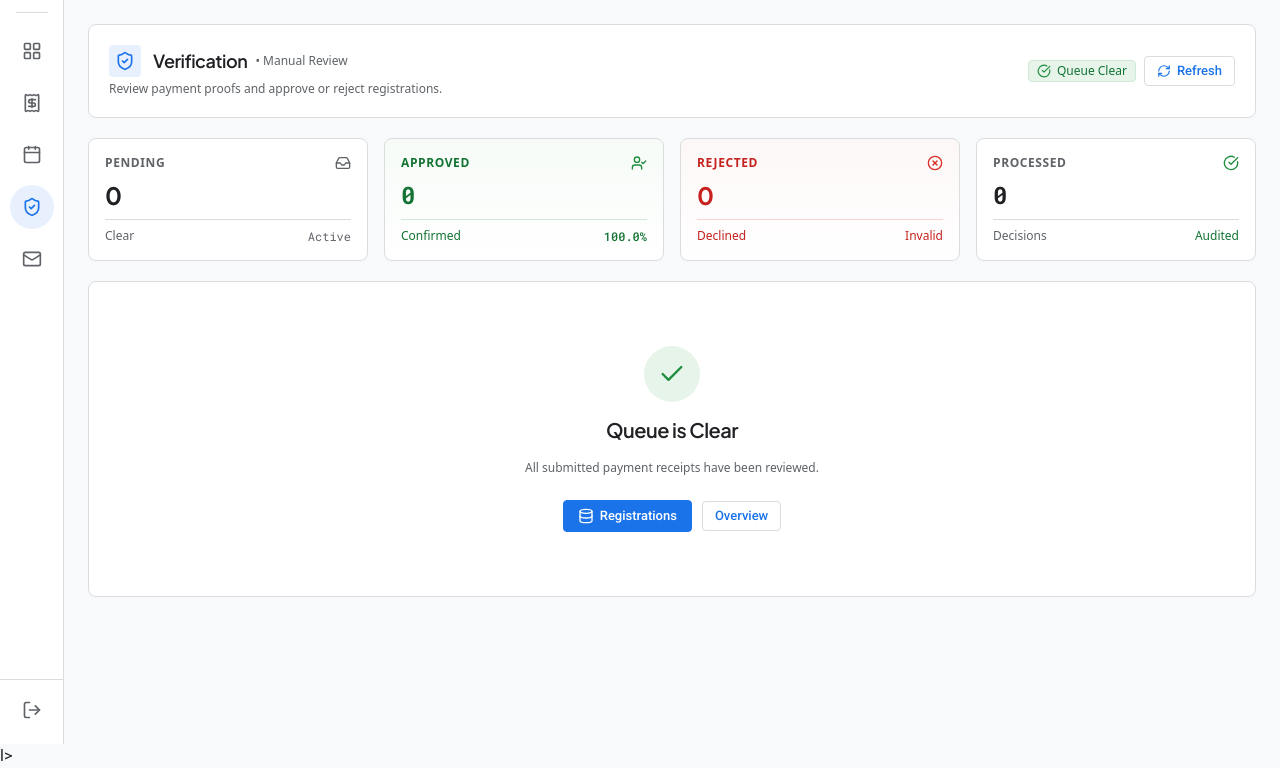
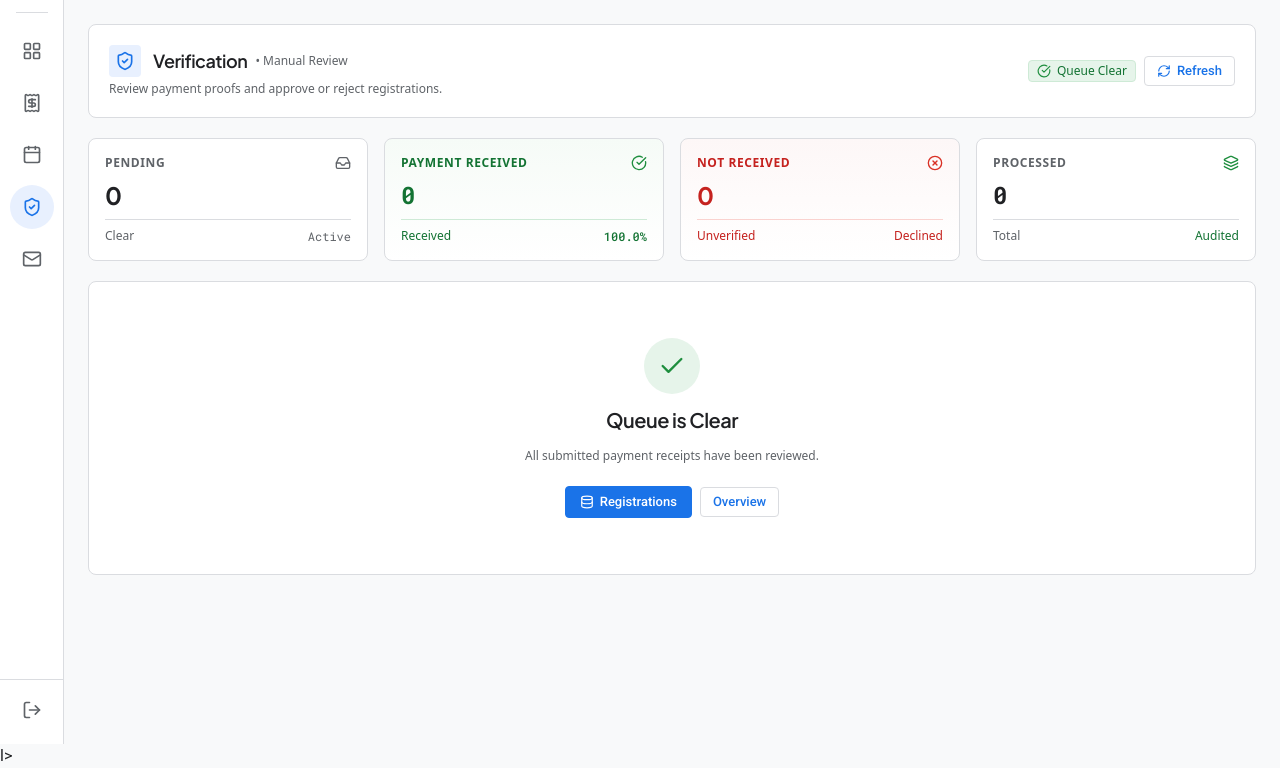
Before and after one commit to dinesh20073/rms, a Django app: page /dashboard/verification-queue/ in a window 1280 px wide. Shown: the part 56-824 px from the top of the page. Run offline with Django 5.2, Linux system fonts and the light colour scheme; the visitor is signed in with stand-in values (Sample User, id 1); data comes from the database, SQL or seed files in the repository; data that the repository does not hold is empty; some libraries are stand-ins or nearby versions.

Commit message:
Update verification queue: use Payment Received/Not Received statuses, remove reviewer column, allow changing status

```diff
--- a/templates/dashboard/verification/queue.html
+++ b/templates/dashboard/verification/queue.html
@@ -58,33 +58,33 @@
             </div>
         </div>
 
-        <!-- Metric 2: Approvals -->
+        <!-- Metric 2: Approvals (Payment Received) -->
         <div class="google-card p-3 sm:p-4 flex flex-col justify-between border-[#ceead6] bg-gradient-to-b from-[#f6fbf7] to-white">
             <div class="flex items-center justify-between text-[#137333] text-[10px] sm:text-xs font-semibold uppercase tracking-wider mb-1 sm:mb-2">
-                <span class="truncate">Approved</span>
-                <i data-lucide="user-check" class="w-3.5 h-3.5 sm:w-4 sm:h-4 shrink-0 text-[#1e8e3e]"></i>
+                <span class="truncate">Payment Received</span>
+                <i data-lucide="check-circle" class="w-3.5 h-3.5 sm:w-4 sm:h-4 shrink-0 text-[#1e8e3e]"></i>
             </div>
             <div class="text-xl sm:text-2xl font-bold font-display text-[#137333] font-mono">
                 {{ manual_approved_count }}
             </div>
             <div class="mt-2 text-[10px] sm:text-xs pt-2 border-t border-[#ceead6] flex items-center justify-between text-[#137333] font-medium">
-                <span>Confirmed</span>
+                <span>Received</span>
                 <span class="font-mono">{{ approval_rate }}%</span>
             </div>
         </div>
 
-        <!-- Metric 3: Rejected Transactions -->
+        <!-- Metric 3: Rejected Transactions (Not Received) -->
         <div class="google-card p-3 sm:p-4 flex flex-col justify-between border-[#fad2cf] bg-gradient-to-b from-[#fdf7f7] to-white">
             <div class="flex items-center justify-between text-[#c5221f] text-[10px] sm:text-xs font-semibold uppercase tracking-wider mb-1 sm:mb-2">
-                <span class="truncate">Rejected</span>
+                <span class="truncate">Not Received</span>
                 <i data-lucide="x-circle" class="w-3.5 h-3.5 sm:w-4 sm:h-4 shrink-0 text-[#d93025]"></i>
             </div>
             <div class="text-xl sm:text-2xl font-bold font-display text-[#c5221f]">
                 {{ rejected_count }}
             </div>
             <div class="mt-2 text-[10px] sm:text-xs pt-2 border-t border-[#fad2cf] flex items-center justify-between text-[#c5221f]">
-                <span>Declined</span>
-                <span class="hidden sm:inline">Invalid</span>
+                <span>Unverified</span>
+                <span class="hidden sm:inline">Declined</span>
             </div>
         </div>
 
@@ -92,13 +92,13 @@
         <div class="google-card p-3 sm:p-4 flex flex-col justify-between">
             <div class="flex items-center justify-between text-[#5f6368] text-[10px] sm:text-xs font-semibold uppercase tracking-wider mb-1 sm:mb-2">
                 <span class="truncate">Processed</span>
-                <i data-lucide="check-circle" class="w-3.5 h-3.5 sm:w-4 sm:h-4 shrink-0 text-[#1e8e3e]"></i>
+                <i data-lucide="layers" class="w-3.5 h-3.5 sm:w-4 sm:h-4 shrink-0 text-[#1e8e3e]"></i>
             </div>
             <div class="text-xl sm:text-2xl font-bold font-display text-[#202124] font-mono">
                 {{ total_processed }}
             </div>
             <div class="mt-2 text-[10px] sm:text-xs pt-2 border-t border-[#dadce0] flex items-center justify-between text-[#5f6368]">
-                <span>Decisions</span>
+                <span>Total</span>
                 <span class="text-[#137333] font-medium hidden sm:inline">Audited</span>
             </div>
         </div>
@@ -128,13 +128,13 @@
                     <span class="text-[11px] font-mono text-[#5f6368] hidden sm:inline">{{ item.created_at|date:"d M Y, H:i" }}</span>
                     <span class="inline-flex items-center gap-1 font-medium text-[#b06000] text-[11px]">
                         <span class="w-1.5 h-1.5 rounded-full bg-[#f9ab00]"></span>
-                        <span>Awaiting Review</span>
+                        <span>Pending Review</span>
                     </span>
                 </div>
             </div>
 
             <!-- Split Screen Review Workspace -->
-            <div class="grid grid-cols-1 lg:grid-cols-12 gap-6 p-5">
+            <div class="grid grid-cols-1 lg:grid-cols-12 gap-4 sm:gap-6 p-3.5 sm:p-5">
 
                 <!-- Left: Uploaded Receipt Screenshot -->
                 <div class="lg:col-span-5 flex flex-col space-y-2">
@@ -143,9 +143,9 @@
                         <span>Payment Screenshot</span>
                     </span>
 
-                    <div class="bg-[#202124] rounded border border-[#dadce0] p-3 flex items-center justify-center min-h-[280px] max-h-[420px] overflow-hidden relative group">
+                    <div class="bg-[#202124] rounded border border-[#dadce0] p-3 flex items-center justify-center min-h-[260px] max-h-[400px] overflow-hidden relative group">
                         {% if item.evidence and item.evidence.screenshot %}
-                        <img src="{{ item.evidence.screenshot.url }}" alt="Payment Proof" class="max-h-[400px] w-auto object-contain rounded shadow-sm group-hover:scale-102 transition duration-200">
+                        <img src="{{ item.evidence.screenshot.url }}" alt="Payment Proof" class="max-h-[380px] w-auto object-contain rounded shadow-sm group-hover:scale-102 transition duration-200">
                         <a href="{{ item.evidence.screenshot.url }}" target="_blank" class="absolute bottom-3 right-3 bg-white text-[#202124] text-xs px-2.5 py-1 rounded border border-[#dadce0] font-medium flex items-center gap-1 shadow hover:bg-[#f8f9fa] transition" title="Open full resolution in new tab">
                             <i data-lucide="maximize-2" class="w-3.5 h-3.5 text-[#1a73e8]"></i>
                             <span>View</span>
@@ -160,17 +160,17 @@
                 </div>
 
                 <!-- Right: OCR Extracted Metadata & Human Decision Form -->
-                <div class="lg:col-span-7 flex flex-col justify-between space-y-4">
+                <div class="lg:col-span-7 flex flex-col justify-between space-y-3 sm:space-y-4">
 
-                    <div class="space-y-3">
+                    <div class="space-y-2.5 sm:space-y-3">
                         <span class="text-xs font-semibold uppercase tracking-wider text-[#5f6368] flex items-center gap-1.5">
                             <i data-lucide="file-text" class="w-4 h-4 text-[#1a73e8]"></i>
-                            <span>Details</span>
+                            <span>Payment Details</span>
                         </span>
 
                         <!-- Reason Alerts -->
                         {% if item.is_duplicate_txn %}
-                        <div class="p-3 rounded bg-[#fce8e6] border border-[#fad2cf] text-[#c5221f] text-xs flex items-start gap-2.5">
+                        <div class="p-2.5 sm:p-3 rounded bg-[#fce8e6] border border-[#fad2cf] text-[#c5221f] text-xs flex items-start gap-2">
                             <i data-lucide="alert-octagon" class="w-4 h-4 shrink-0 text-[#d93025] mt-0.5"></i>
                             <div>
                                 <strong class="font-semibold block">Duplicate Transaction ID:</strong>
@@ -180,7 +180,7 @@
                         {% endif %}
 
                         {% if not item.is_amount_matched %}
-                        <div class="p-3 rounded bg-[#fef7e0] border border-[#feefc3] text-[#b06000] text-xs flex items-start gap-2.5">
+                        <div class="p-2.5 sm:p-3 rounded bg-[#fef7e0] border border-[#feefc3] text-[#b06000] text-xs flex items-start gap-2">
                             <i data-lucide="alert-triangle" class="w-4 h-4 shrink-0 text-[#f9ab00] mt-0.5"></i>
                             <div>
                                 <strong class="font-semibold block">Amount Mismatch:</strong>
@@ -190,49 +190,49 @@
                         {% endif %}
 
                         <!-- Comparison Grid -->
-                        <div class="grid grid-cols-2 gap-3 bg-[#f8f9fa] p-3 rounded border border-[#dadce0] text-xs">
-                            <div class="bg-white p-2.5 rounded border border-[#dadce0]">
-                                <span class="text-[#5f6368] block text-[11px] font-semibold uppercase">Expected</span>
-                                <span class="font-bold text-[#202124] text-base font-mono">₹{{ item.order.amount|floatformat:2 }}</span>
+                        <div class="grid grid-cols-2 gap-2 sm:gap-3 bg-[#f8f9fa] p-2.5 sm:p-3 rounded border border-[#dadce0] text-xs">
+                            <div class="bg-white p-2 sm:p-2.5 rounded border border-[#dadce0]">
+                                <span class="text-[#5f6368] block text-[10px] sm:text-[11px] font-semibold uppercase">Expected Amount</span>
+                                <span class="font-bold text-[#202124] text-sm sm:text-base font-mono">₹{{ item.order.amount|floatformat:2 }}</span>
                             </div>
-                            <div class="bg-white p-2.5 rounded border border-[#dadce0]">
-                                <span class="text-[#5f6368] block text-[11px] font-semibold uppercase">Receipt Amount</span>
-                                <span class="font-bold text-base font-mono {% if item.is_amount_matched %}text-[#137333]{% else %}text-[#b06000]{% endif %}">
+                            <div class="bg-white p-2 sm:p-2.5 rounded border border-[#dadce0]">
+                                <span class="text-[#5f6368] block text-[10px] sm:text-[11px] font-semibold uppercase">Receipt Amount</span>
+                                <span class="font-bold text-sm sm:text-base font-mono {% if item.is_amount_matched %}text-[#137333]{% else %}text-[#b06000]{% endif %}">
                                     ₹{{ item.ocr_amount|default:"N/A" }}
                                 </span>
                             </div>
 
-                            <div class="bg-white p-2.5 rounded border border-[#dadce0]">
-                                <span class="text-[#5f6368] block text-[11px] font-semibold uppercase">UTR / Txn ID</span>
-                                <span class="font-mono font-semibold text-[#202124] text-xs">{{ item.ocr_transaction_id|default:"Not Detected" }}</span>
+                            <div class="bg-white p-2 sm:p-2.5 rounded border border-[#dadce0]">
+                                <span class="text-[#5f6368] block text-[10px] sm:text-[11px] font-semibold uppercase">UTR / Txn ID</span>
+                                <span class="font-mono font-semibold text-[#202124] text-[11px] sm:text-xs">{{ item.ocr_transaction_id|default:"Not Detected" }}</span>
                             </div>
-                            <div class="bg-white p-2.5 rounded border border-[#dadce0]">
-                                <span class="text-[#5f6368] block text-[11px] font-semibold uppercase">Payee UPI</span>
-                                <span class="font-medium text-[#202124] text-xs truncate block">{{ item.ocr_payee|default:item.order.registration.event.upi_name }}</span>
+                            <div class="bg-white p-2 sm:p-2.5 rounded border border-[#dadce0]">
+                                <span class="text-[#5f6368] block text-[10px] sm:text-[11px] font-semibold uppercase">Payee UPI</span>
+                                <span class="font-medium text-[#202124] text-[11px] sm:text-xs truncate block">{{ item.ocr_payee|default:item.order.registration.event.upi_name }}</span>
                             </div>
 
-                            <div class="col-span-2 bg-white p-2.5 rounded border border-[#dadce0]">
-                                <span class="text-[#5f6368] block text-[11px] font-semibold uppercase">Notes</span>
-                                <span class="font-mono text-xs text-[#3c4043]">{{ item.review_notes|default:"Awaiting review." }}</span>
+                            <div class="col-span-2 bg-white p-2 sm:p-2.5 rounded border border-[#dadce0]">
+                                <span class="text-[#5f6368] block text-[10px] sm:text-[11px] font-semibold uppercase">Notes</span>
+                                <span class="font-mono text-[11px] sm:text-xs text-[#3c4043]">{{ item.review_notes|default:"Awaiting review." }}</span>
                             </div>
                         </div>
                     </div>
 
                     <!-- Action Decision Form -->
-                    <form method="POST" action="{% url 'dashboard-verification-action' item.id %}" class="bg-[#f8f9fa] p-3 rounded border border-[#dadce0] space-y-3">
+                    <form method="POST" action="{% url 'dashboard-verification-action' item.id %}" class="bg-[#f8f9fa] p-2.5 sm:p-3 rounded border border-[#dadce0] space-y-2.5">
                         {% csrf_token %}
                         <div>
-                            <label class="text-xs font-semibold text-[#202124] block mb-1">Note (Optional)</label>
-                            <input type="text" name="notes" placeholder="e.g. Verified on bank portal" class="google-input text-xs py-1.5">
+                            <label class="text-[11px] sm:text-xs font-semibold text-[#202124] block mb-1">Note (Optional)</label>
+                            <input type="text" name="notes" placeholder="e.g. Verified on UPI portal" class="google-input text-xs py-1.5">
                         </div>
                         <div class="flex items-center justify-end gap-2">
-                            <button type="submit" name="action" value="REJECT" onclick="return confirm('Are you sure you want to REJECT this payment proof?');" class="google-btn-danger text-xs flex items-center gap-1 cursor-pointer">
-                                <i data-lucide="x" class="w-4 h-4"></i>
-                                <span>Reject</span>
+                            <button type="submit" name="action" value="REJECT" onclick="return confirm('Mark payment as NOT RECEIVED for order {{ item.order.order_code }}?');" class="google-btn-danger text-xs flex items-center gap-1 cursor-pointer">
+                                <i data-lucide="x" class="w-3.5 h-3.5"></i>
+                                <span>Not Received</span>
                             </button>
                             <button type="submit" name="action" value="APPROVE" class="google-btn-primary text-xs flex items-center gap-1.5 cursor-pointer">
-                                <i data-lucide="check" class="w-4 h-4"></i>
-                                <span>Approve</span>
+                                <i data-lucide="check" class="w-3.5 h-3.5"></i>
+                                <span>Payment Received</span>
                             </button>
                         </div>
                     </form>
@@ -246,20 +246,20 @@
 
     <!-- 4. Empty Queue State -->
     {% else %}
-    <div class="google-card p-12 sm:p-16 text-center space-y-3.5">
-        <div class="w-14 h-14 rounded-full bg-[#e6f4ea] text-[#137333] flex items-center justify-center mx-auto">
-            <i data-lucide="check" class="w-7 h-7 text-[#1e8e3e]"></i>
+    <div class="google-card p-8 sm:p-14 text-center space-y-3">
+        <div class="w-12 h-12 sm:w-14 sm:h-14 rounded-full bg-[#e6f4ea] text-[#137333] flex items-center justify-center mx-auto">
+            <i data-lucide="check" class="w-6 h-6 sm:w-7 sm:h-7 text-[#1e8e3e]"></i>
         </div>
-        <h2 class="text-lg sm:text-xl font-semibold font-display text-[#202124] tracking-tight">Queue is Clear</h2>
+        <h2 class="text-base sm:text-xl font-semibold font-display text-[#202124] tracking-tight">Queue is Clear</h2>
         <p class="text-xs text-[#5f6368] max-w-md mx-auto leading-relaxed">
             All submitted payment receipts have been reviewed.
         </p>
-        <div class="pt-2 flex flex-wrap items-center justify-center gap-2.5">
-            <a href="{% url 'dashboard-registrations-list' %}" class="google-btn-primary text-xs py-1.5 px-4 rounded-full flex items-center gap-1.5">
-                <i data-lucide="database" class="w-4 h-4"></i>
+        <div class="pt-2 flex flex-wrap items-center justify-center gap-2">
+            <a href="{% url 'dashboard-registrations-list' %}" class="google-btn-primary text-xs py-1.5 px-3.5 flex items-center gap-1.5">
+                <i data-lucide="database" class="w-3.5 h-3.5"></i>
                 <span>Registrations</span>
             </a>
-            <a href="{% url 'dashboard-overview' %}" class="google-btn-outlined text-xs py-1.5 px-4 rounded-full">
+            <a href="{% url 'dashboard-overview' %}" class="google-btn-outlined text-xs py-1.5 px-3.5">
                 <span>Overview</span>
             </a>
         </div>
@@ -269,27 +269,27 @@
     <!-- 5. Recent Verification History Log -->
     {% if recent_history %}
     <div class="google-card overflow-hidden">
-        <div class="px-5 py-3.5 border-b border-[#dadce0] bg-[#f8f9fa] flex items-center justify-between">
-            <div class="flex items-center gap-2.5">
-                <div class="w-7 h-7 rounded-full bg-[#e8f0fe] text-[#1a73e8] flex items-center justify-center">
-                    <i data-lucide="history" class="w-4 h-4"></i>
+        <div class="px-3.5 sm:px-5 py-2.5 sm:py-3.5 border-b border-[#dadce0] bg-[#f8f9fa] flex items-center justify-between">
+            <div class="flex items-center gap-2 sm:gap-2.5">
+                <div class="w-6 h-6 sm:w-7 sm:h-7 rounded-full bg-[#e8f0fe] text-[#1a73e8] flex items-center justify-center">
+                    <i data-lucide="history" class="w-3.5 h-3.5 sm:w-4 sm:h-4"></i>
                 </div>
-                <h3 class="text-sm font-semibold text-[#202124]">Recent History</h3>
+                <h3 class="text-xs sm:text-sm font-semibold text-[#202124]">Recent History</h3>
             </div>
-            <span class="text-xs text-[#5f6368] font-mono">{{ recent_history|length }} resolved</span>
+            <span class="text-[11px] sm:text-xs text-[#5f6368] font-mono">{{ recent_history|length }} resolved</span>
         </div>
 
         <div class="overflow-x-auto">
-            <table class="w-full text-left text-xs border-collapse min-w-[540px] sm:min-w-[750px]">
+            <table class="w-full text-left text-xs border-collapse min-w-[500px] sm:min-w-[700px]">
                 <thead class="bg-[#f8f9fa] text-[#5f6368] font-semibold text-[10px] sm:text-[11px] uppercase tracking-wider border-b border-[#dadce0]">
                     <tr>
-                        <th class="py-2.5 px-2.5 sm:px-4">Order Code</th>
-                        <th class="py-2.5 px-2.5 sm:px-4">Customer</th>
-                        <th class="py-2.5 px-2.5 sm:px-4">Decision</th>
-                        <th class="py-2.5 px-2.5 sm:px-4">Amount</th>
-                        <th class="py-2.5 px-2.5 sm:px-4 hidden sm:table-cell">UTR</th>
-                        <th class="py-2.5 px-2.5 sm:px-4">Reviewer</th>
-                        <th class="py-2.5 px-2.5 sm:px-4 text-right">Time</th>
+                        <th class="py-2 px-2.5 sm:px-4">Order Code</th>
+                        <th class="py-2 px-2.5 sm:px-4">Customer</th>
+                        <th class="py-2 px-2.5 sm:px-4">Status</th>
+                        <th class="py-2 px-2.5 sm:px-4">Amount</th>
+                        <th class="py-2 px-2.5 sm:px-4 hidden sm:table-cell">UTR</th>
+                        <th class="py-2 px-2.5 sm:px-4 text-center">Change</th>
+                        <th class="py-2 px-2.5 sm:px-4 text-right">Time</th>
                     </tr>
                 </thead>
                 <tbody class="divide-y divide-[#dadce0] text-[#202124]">
@@ -300,18 +300,24 @@
                         </td>
                         <td class="py-2 px-2.5 sm:px-4">
                             <div class="font-semibold text-[#202124] text-[11px] sm:text-xs">{{ h.order.registration.customer.name }}</div>
-                            <div class="text-[10px] sm:text-[11px] text-[#5f6368] truncate max-w-[100px] sm:max-w-none">{{ h.order.registration.event.title|truncatechars:20 }}</div>
+                            <div class="text-[10px] text-[#5f6368] truncate max-w-[120px] sm:max-w-none">{{ h.order.registration.event.title|truncatechars:22 }}</div>
                         </td>
-                        <td class="py-2 px-2.5 sm:px-4">
+                        <td class="py-2 px-2.5 sm:px-4 whitespace-nowrap">
                             {% if h.decision == 'MANUAL_APPROVED' or h.decision == 'AUTO_VERIFIED' %}
-                            <span class="pill-green text-[10px] sm:text-xs">
-                                <i data-lucide="check-circle" class="w-3 h-3 text-[#137333]"></i>
-                                <span>Approved</span>
+                            <span class="inline-flex items-center gap-1 font-medium text-[#137333] text-[11px] sm:text-xs">
+                                <span class="w-1.5 h-1.5 rounded-full bg-[#1e8e3e]"></span>
+                                <span>Payment Received</span>
                             </span>
                             {% elif h.decision == 'REJECTED' %}
-                            <span class="pill-red text-[10px] sm:text-xs">Rejected</span>
+                            <span class="inline-flex items-center gap-1 font-medium text-[#c5221f] text-[11px] sm:text-xs">
+                                <span class="w-1.5 h-1.5 rounded-full bg-[#d93025]"></span>
+                                <span>Not Received</span>
+                            </span>
                             {% else %}
-                            <span class="pill-orange text-[10px] sm:text-xs">{{ h.decision }}</span>
+                            <span class="inline-flex items-center gap-1 font-medium text-[#b06000] text-[11px] sm:text-xs">
+                                <span class="w-1.5 h-1.5 rounded-full bg-[#f9ab00]"></span>
+                                <span>{{ h.decision }}</span>
+                            </span>
                             {% endif %}
                         </td>
                         <td class="py-2 px-2.5 sm:px-4 font-mono font-semibold text-[11px] sm:text-xs">
@@ -320,11 +326,40 @@
                         <td class="py-2 px-2.5 sm:px-4 font-mono text-[10px] sm:text-[11px] text-[#5f6368] hidden sm:table-cell">
                             {{ h.ocr_transaction_id|default:"-" }}
                         </td>
-                        <td class="py-2 px-2.5 sm:px-4 text-[#5f6368] text-[10px] sm:text-xs">
-                            {% if h.reviewed_by %}
-                            <span class="font-medium text-[#202124]">{{ h.reviewed_by.username }}</span>
+                        <td class="py-2 px-2.5 sm:px-4 text-center whitespace-nowrap">
+                            {% if h.decision == 'MANUAL_APPROVED' or h.decision == 'AUTO_VERIFIED' %}
+                            <form method="POST" action="{% url 'dashboard-verification-action' h.id %}" class="inline">
+                                {% csrf_token %}
+                                <input type="hidden" name="action" value="REJECT">
+                                <button type="submit" class="google-btn-outlined py-0.5 px-2 text-[10px] sm:text-[11px] hover:text-[#d93025] hover:border-[#fad2cf] cursor-pointer" onclick="return confirm('Change status to NOT RECEIVED for order {{ h.order.order_code }}?');" title="Change to Not Received">
+                                    <span>Mark Not Received</span>
+                                </button>
+                            </form>
+                            {% elif h.decision == 'REJECTED' %}
+                            <form method="POST" action="{% url 'dashboard-verification-action' h.id %}" class="inline">
+                                {% csrf_token %}
+                                <input type="hidden" name="action" value="APPROVE">
+                                <button type="submit" class="google-btn-primary py-0.5 px-2 text-[10px] sm:text-[11px] cursor-pointer" onclick="return confirm('Change status to PAYMENT RECEIVED for order {{ h.order.order_code }}?');" title="Change to Payment Received">
+                                    <span>Mark Received</span>
+                                </button>
+                            </form>
                             {% else %}
-                            <span class="font-medium text-[#202124]">Admin</span>
+                            <div class="flex items-center justify-center gap-1">
+                                <form method="POST" action="{% url 'dashboard-verification-action' h.id %}" class="inline">
+                                    {% csrf_token %}
+                                    <input type="hidden" name="action" value="APPROVE">
+                                    <button type="submit" class="google-btn-primary py-0.5 px-1.5 text-[10px] cursor-pointer" title="Mark Received">
+                                        <i data-lucide="check" class="w-3 h-3"></i>
+                                    </button>
+                                </form>
+                                <form method="POST" action="{% url 'dashboard-verification-action' h.id %}" class="inline">
+                                    {% csrf_token %}
+                                    <input type="hidden" name="action" value="REJECT">
+                                    <button type="submit" class="google-btn-outlined py-0.5 px-1.5 text-[10px] hover:text-[#d93025] cursor-pointer" title="Mark Not Received">
+                                        <i data-lucide="x" class="w-3 h-3"></i>
+                                    </button>
+                                </form>
+                            </div>
                             {% endif %}
                         </td>
                         <td class="py-2 px-2.5 sm:px-4 text-right font-mono text-[#5f6368] text-[10px] sm:text-[11px] whitespace-nowrap">
```
